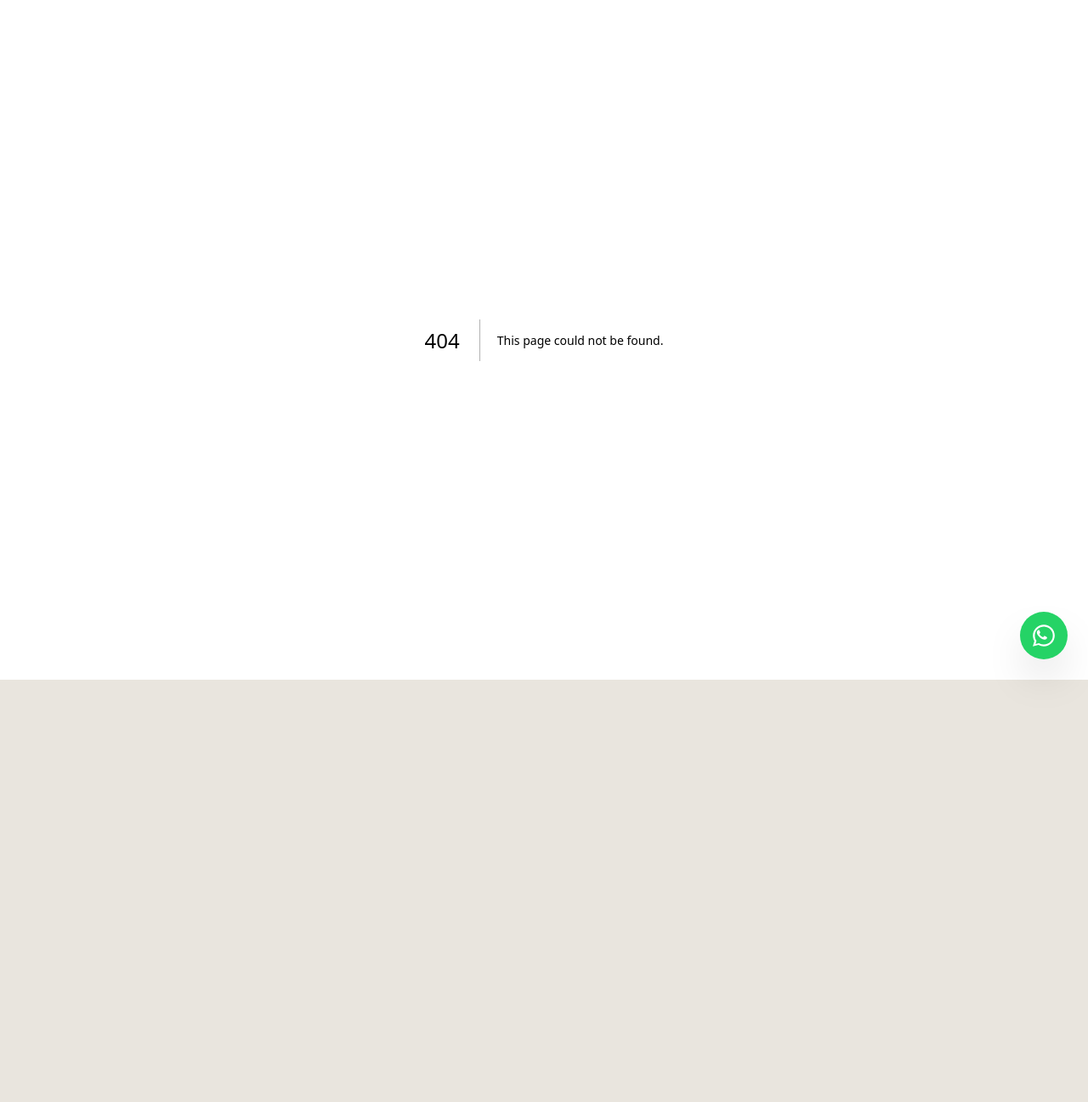
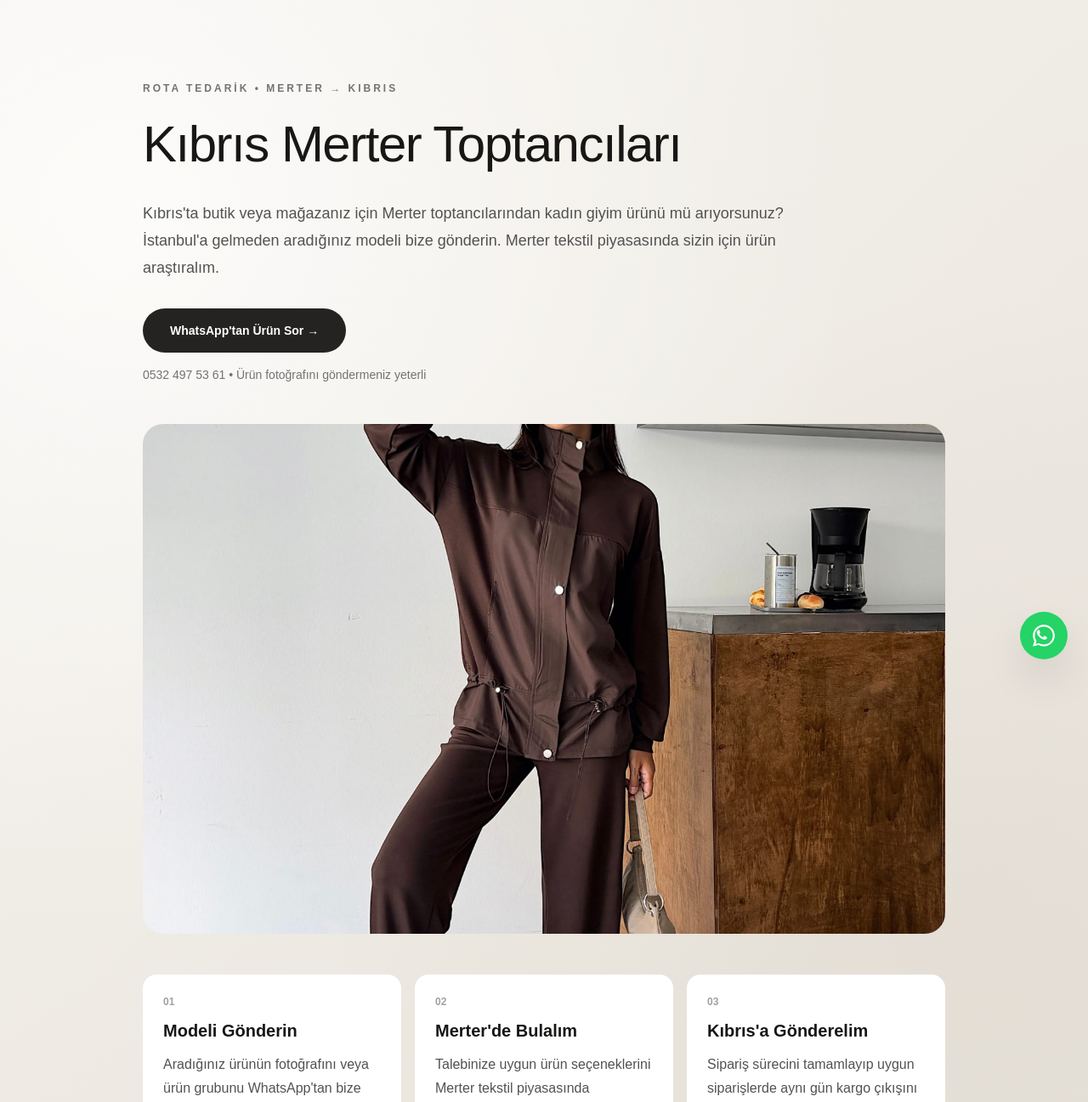
Before and after one commit to sudesolmaz1412/merternedarik, a Next.js app: page /blog/kibris-merter-toptancilari in a window 1280 px wide. Before the commit this address had no page. Shown: the top 1297 px of the page at 85% size. Before the commit the page ends 800 px from the top, so only its background shows below. Built offline with nearby package versions, Linux system fonts and the light colour scheme.

Commit message:
Kibris Merter toptancilari SEO ve WhatsApp sayfasi eklendi

```diff
--- /dev/null
+++ b/app/blog/kibris-merter-toptancilari/page.tsx
@@ -0,0 +1,244 @@
+import type { Metadata } from "next";
+import Link from "next/link";
+
+export const metadata: Metadata = {
+  title: "Kıbrıs Merter Toptancıları | Kadın Giyim Tedarik",
+  description:
+    "Kıbrıs'tan Merter toptancılarından kadın giyim ürünü almak isteyen butik ve mağazalar için ürün araştırma ve tedarik hizmeti. Modeli gönderin, Merter'de bulalım.",
+  alternates: {
+    canonical:
+      "https://www.merterdentedarik.com/blog/kibris-merter-toptancilari",
+  },
+  openGraph: {
+    title: "Kıbrıs Merter Toptancıları | Rota Tedarik",
+    description:
+      "Kıbrıs'taki butik ve mağazalar için Merter toptancılarından kadın giyim ürün tedariği.",
+    url:
+      "https://www.merterdentedarik.com/blog/kibris-merter-toptancilari",
+    type: "article",
+  },
+};
+
+export default function Page() {
+  return (
+    <main className="min-h-screen bg-[#f5f2ed] text-[#181716]">
+      <article className="mx-auto max-w-5xl px-6 py-14 md:px-10 md:py-24">
+
+        <header className="max-w-4xl">
+          <p className="mb-5 text-xs font-semibold uppercase tracking-[0.25em] text-neutral-500">
+            ROTA TEDARİK • MERTER → KIBRIS
+          </p>
+
+          <h1 className="text-4xl font-medium leading-tight tracking-tight md:text-6xl">
+            Kıbrıs Merter Toptancıları
+          </h1>
+
+          <p className="mt-7 max-w-3xl text-lg leading-8 text-neutral-600">
+            Kıbrıs&apos;ta butik veya mağazanız için Merter toptancılarından
+            kadın giyim ürünü mü arıyorsunuz? İstanbul&apos;a gelmeden
+            aradığınız modeli bize gönderin. Merter tekstil piyasasında
+            sizin için ürün araştıralım.
+          </p>
+
+          <a
+            href="https://wa.me/905324975361?text=Merhaba%2C%20K%C4%B1br%C4%B1s%27tay%C4%B1m.%20Merter%20toptanc%C4%B1lar%C4%B1ndan%20kad%C4%B1n%20giyim%20%C3%BCr%C3%BCn%C3%BC%20aramak%20istiyorum."
+            target="_blank"
+            rel="noopener noreferrer"
+            className="mt-8 inline-flex rounded-full bg-[#242321] px-8 py-4 text-sm font-semibold text-white"
+          >
+            WhatsApp'tan Ürün Sor →
+          </a>
+
+          <p className="mt-4 text-sm text-neutral-500">
+            0532 497 53 61 • Ürün fotoğrafını göndermeniz yeterli
+          </p>
+        </header>
+
+        <div className="my-12 overflow-hidden rounded-3xl">
+          <img
+            src="/images/kibristoptan.jpeg"
+            alt="Kıbrıs Merter toptancıları kadın giyim tedarik"
+            className="h-[430px] w-full object-cover md:h-[600px]"
+          />
+        </div>
+
+        <section className="grid gap-4 md:grid-cols-3">
+          <div className="rounded-2xl bg-white p-6">
+            <p className="text-xs font-semibold text-neutral-400">01</p>
+            <h2 className="mt-3 text-xl font-semibold">Modeli Gönderin</h2>
+            <p className="mt-3 leading-7 text-neutral-600">
+              Aradığınız ürünün fotoğrafını veya ürün grubunu
+              WhatsApp&apos;tan bize iletin.
+            </p>
+          </div>
+
+          <div className="rounded-2xl bg-white p-6">
+            <p className="text-xs font-semibold text-neutral-400">02</p>
+            <h2 className="mt-3 text-xl font-semibold">Merter'de Bulalım</h2>
+            <p className="mt-3 leading-7 text-neutral-600">
+              Talebinize uygun ürün seçeneklerini Merter tekstil
+              piyasasında araştıralım.
+            </p>
+          </div>
+
+          <div className="rounded-2xl bg-white p-6">
+            <p className="text-xs font-semibold text-neutral-400">03</p>
+            <h2 className="mt-3 text-xl font-semibold">Kıbrıs'a Gönderelim</h2>
+            <p className="mt-3 leading-7 text-neutral-600">
+              Sipariş sürecini tamamlayıp uygun siparişlerde aynı gün
+              kargo çıkışını organize edelim.
+            </p>
+          </div>
+        </section>
+
+        <div className="prose prose-neutral mt-16 max-w-none prose-headings:tracking-tight prose-p:leading-8">
+
+          <h2>Kıbrıs'tan Merter Toptancılarından Ürün Almak</h2>
+
+          <p>
+            Kıbrıs&apos;ta kadın giyim satışı yapan butik ve mağazaların
+            ürün almak için her seferinde İstanbul&apos;a gelmesi
+            gerekmeyebilir. Rota Tedarik, Merter tekstil piyasasında
+            aradığınız kadın giyim ürünlerini araştırarak tedarik
+            sürecinizi kolaylaştırır.
+          </p>
+
+          <p>
+            Belirli bir toptancı yerine aradığınız ürüne odaklanıyoruz.
+            Beğendiğiniz modelin fotoğrafını gönderdiğinizde talebinize
+            uygun ürün seçeneklerini Merter&apos;de araştırabiliriz.
+          </p>
+
+          <h2>Merter Kadın Giyim Toptancıları</h2>
+
+          <p>
+            Merter kadın giyim piyasasında farklı ürün kategorilerinde
+            üretici ve toptan satış yapan işletmeler bulunmaktadır.
+            Butiğiniz için aradığınız ürün grubuna göre uygun seçeneklerin
+            araştırılması, farklı ürünleri tek tek arama ihtiyacınızı
+            azaltabilir.
+          </p>
+
+          <h2>Merter'de Hangi Ürünleri Arıyoruz?</h2>
+
+          <ul>
+            <li>Toptan kadın elbise</li>
+            <li>Toptan kadın takım</li>
+            <li>Toptan kadın ceket</li>
+            <li>Toptan kadın pantolon</li>
+            <li>Toptan kadın gömlek</li>
+            <li>Toptan kadın bluz</li>
+            <li>Toptan etek</li>
+            <li>Kazak ve triko</li>
+            <li>Yeni sezon butik ürünleri</li>
+          </ul>
+
+          <div className="not-prose my-10 rounded-3xl bg-[#242321] p-8 text-white md:p-10">
+            <p className="text-xs font-semibold uppercase tracking-[0.2em] text-white/50">
+              EN KOLAY YÖNTEM
+            </p>
+
+            <h2 className="mt-4 text-3xl font-medium">
+              Beğendiğiniz ürünün fotoğrafını gönderin.
+            </h2>
+
+            <p className="mt-4 max-w-2xl leading-7 text-white/65">
+              Modelin ekran görüntüsünü WhatsApp&apos;tan gönderin.
+              Merter&apos;de uygun ürün seçeneklerini sizin için
+              araştıralım.
+            </p>
+
+            <a
+              href="https://wa.me/905324975361?text=Merhaba%2C%20K%C4%B1br%C4%B1s%27tay%C4%B1m.%20Merter%27de%20bir%20%C3%BCr%C3%BCn%20ara%C5%9Ft%C4%B1rmak%20istiyorum.%20Foto%C4%9Fraf%C4%B1n%C4%B1%20g%C3%B6nderece%C4%9Fim."
+              target="_blank"
+              rel="noopener noreferrer"
+              className="mt-7 inline-flex rounded-full bg-white px-7 py-4 text-sm font-semibold text-[#242321]"
+            >
+              Ürün Fotoğrafını Gönder →
+            </a>
+          </div>
+
+          <h2>Kıbrıs'a Merter'den Toptan Kadın Giyim</h2>
+
+          <p>
+            Kıbrıs&apos;taki butik ve mağazalar için Merter&apos;den kadın
+            giyim ürünlerinin araştırılması, siparişlerin organize
+            edilmesi ve gönderim sürecinin planlanması mümkündür.
+          </p>
+
+          <p>
+            <Link
+              href="/blog/kibrisa-merterden-toptan-kadin-giyim"
+              className="font-semibold underline underline-offset-4"
+            >
+              Kıbrıs&apos;a Merter&apos;den Toptan Kadın Giyim →
+            </Link>
+          </p>
+
+          <h2>Kıbrıs Toptan Giyim</h2>
+
+          <p>
+            Kıbrıs&apos;taki butik ve mağazalar için hazırladığımız ana
+            toptan giyim rehberini de inceleyebilirsiniz.
+          </p>
+
+          <p>
+            <Link
+              href="/blog/kibris-toptan-giyim"
+              className="font-semibold underline underline-offset-4"
+            >
+              Kıbrıs Toptan Giyim →
+            </Link>
+          </p>
+
+          <h2>Kıbrıs'a Aynı Gün Kargo Çıkışı</h2>
+
+          <p>
+            Ürünleri hazır olan ve işlemleri zamanında tamamlanan uygun
+            siparişleri mümkün olduğunda aynı gün taşıyıcı firmaya teslim
+            ediyoruz. Kıbrıs&apos;a teslimat süresi taşıyıcı firma ve
+            gönderim koşullarına göre değişebilir.
+          </p>
+
+          <h2>Lefkoşa, Girne ve Gazimağusa İçin Merter Tedariği</h2>
+
+          <p>
+            Lefkoşa, Girne, Gazimağusa ve Kıbrıs&apos;ın diğer bölgelerinde
+            butik, mağaza veya online kadın giyim satışı yapan işletmeler
+            Merter ürün taleplerini WhatsApp üzerinden bize iletebilir.
+          </p>
+
+        </div>
+
+        <section className="mt-20 rounded-3xl bg-[#242321] p-8 text-white md:p-12">
+          <p className="text-xs font-semibold uppercase tracking-[0.25em] text-white/50">
+            ROTA TEDARİK • MERTER → KIBRIS
+          </p>
+
+          <h2 className="mt-4 text-3xl font-medium md:text-5xl">
+            Merter'de ürün mü arıyorsunuz?
+          </h2>
+
+          <p className="mt-5 max-w-2xl text-lg leading-8 text-white/65">
+            İstanbul&apos;a gelmenize gerek kalmadan aradığınız modeli
+            bize gönderin. Merter&apos;de sizin için araştıralım.
+          </p>
+
+          <a
+            href="https://wa.me/905324975361?text=Merhaba%2C%20K%C4%B1br%C4%B1s%27tay%C4%B1m.%20Merter%20toptanc%C4%B1lar%C4%B1ndan%20%C3%BCr%C3%BCn%20almak%20istiyorum."
+            target="_blank"
+            rel="noopener noreferrer"
+            className="mt-8 inline-flex rounded-full bg-white px-8 py-4 text-sm font-semibold text-[#242321]"
+          >
+            WhatsApp'tan Hemen Yaz →
+          </a>
+
+          <p className="mt-5 text-sm text-white/50">
+            0532 497 53 61
+          </p>
+        </section>
+
+      </article>
+    </main>
+  );
+}
```
Also changed, not shown: public/images/kibristoptan.jpeg (added).
